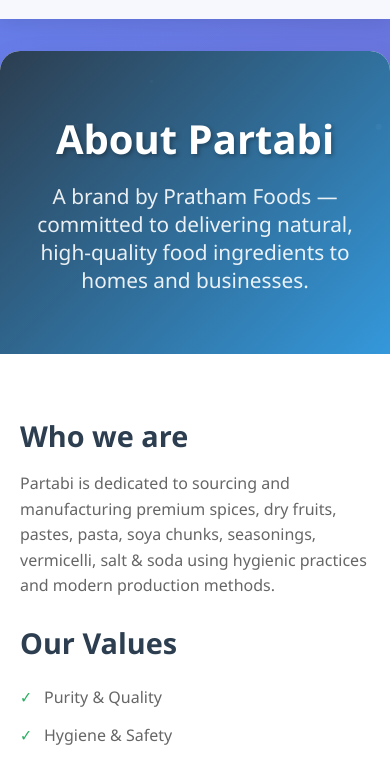
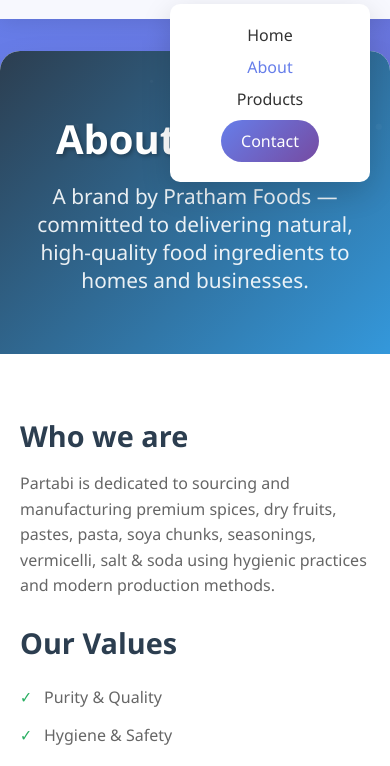
Before and after one commit to undergraduationstudy/Partabi, a plain HTML site: page about.html in a window 390 px wide. Both pictures are taken after a click on the button "Open navigation". Shown: the part 68-834 px from the top of the page. Drawn offline with Linux system fonts and the light colour scheme.

Commit message:
Enhance mobile navigation styles and toggle functionality
Added styles and functionality for mobile navigation.

```diff
--- a/about.html
+++ b/about.html
@@ -204,7 +204,23 @@
     /* ---------- RESPONSIVE FIX ---------- */
     @media (max-width: 768px) {
       .mobile-nav-toggle { display: block; }
-      .main-nav { display: none; }
+      .main-nav {
+        display: none;
+        position: fixed;
+        top: 72px;
+        right: 20px;
+        background: white;
+        padding: 20px;
+        border-radius: 10px;
+        box-shadow: 0 10px 30px rgba(0,0,0,0.15);
+        z-index: 1000;
+        flex-direction: column;
+        gap: 10px;
+        min-width: 200px;
+      }
+      .main-nav.open {
+        display: flex;
+      }
       .about-hero h1 { font-size: 2.5rem; }
       .about-hero { padding: 60px 20px; }
       .about-content, .factory-image-section, .certs { padding: 30px 20px; }
@@ -278,6 +294,13 @@
 
   <script>
     document.getElementById('year2').textContent = new Date().getFullYear();
+
+    // Mobile nav toggle
+    const btn = document.querySelector('.mobile-nav-toggle');
+    const nav = document.querySelector('.main-nav');
+    if (btn && nav) {
+      btn.addEventListener('click', ()=> nav.classList.toggle('open'));
+    }
   </script>
 </body>
 </html>
```
